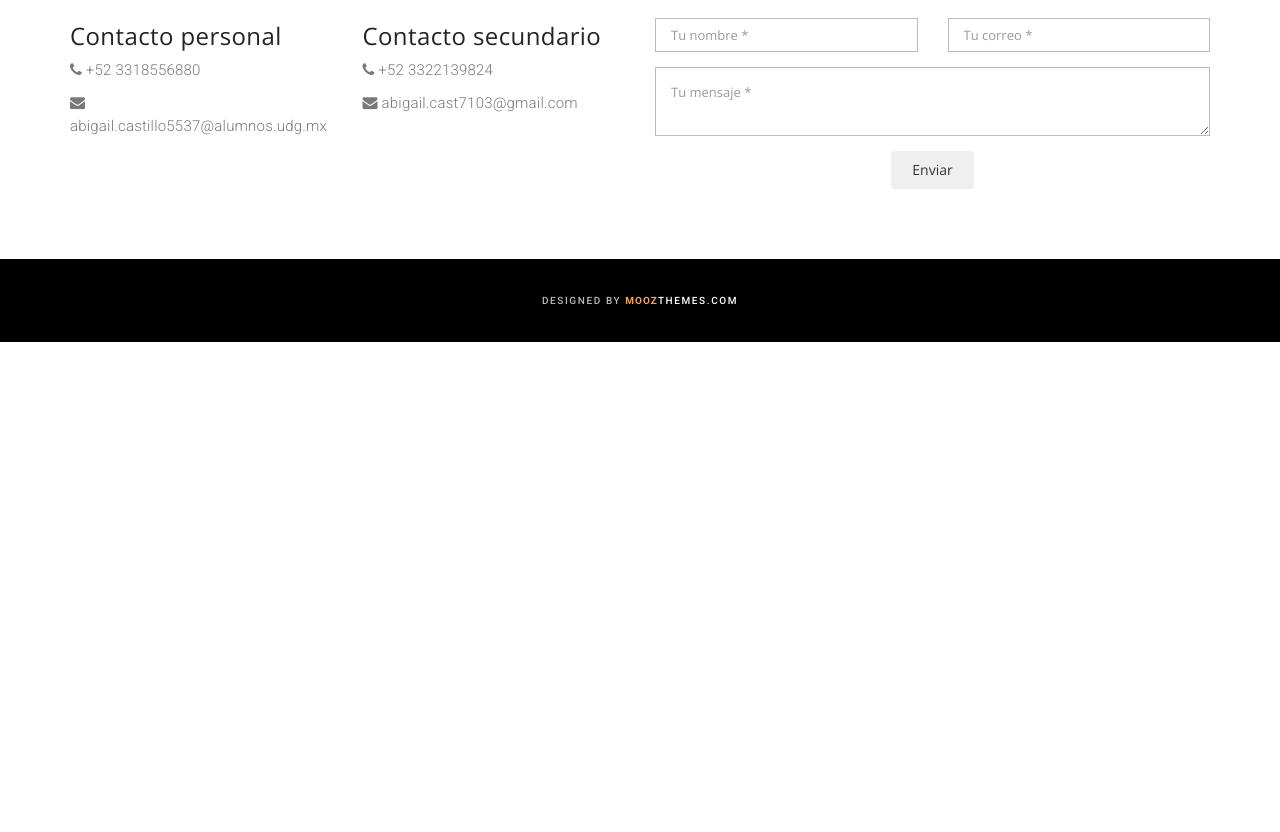
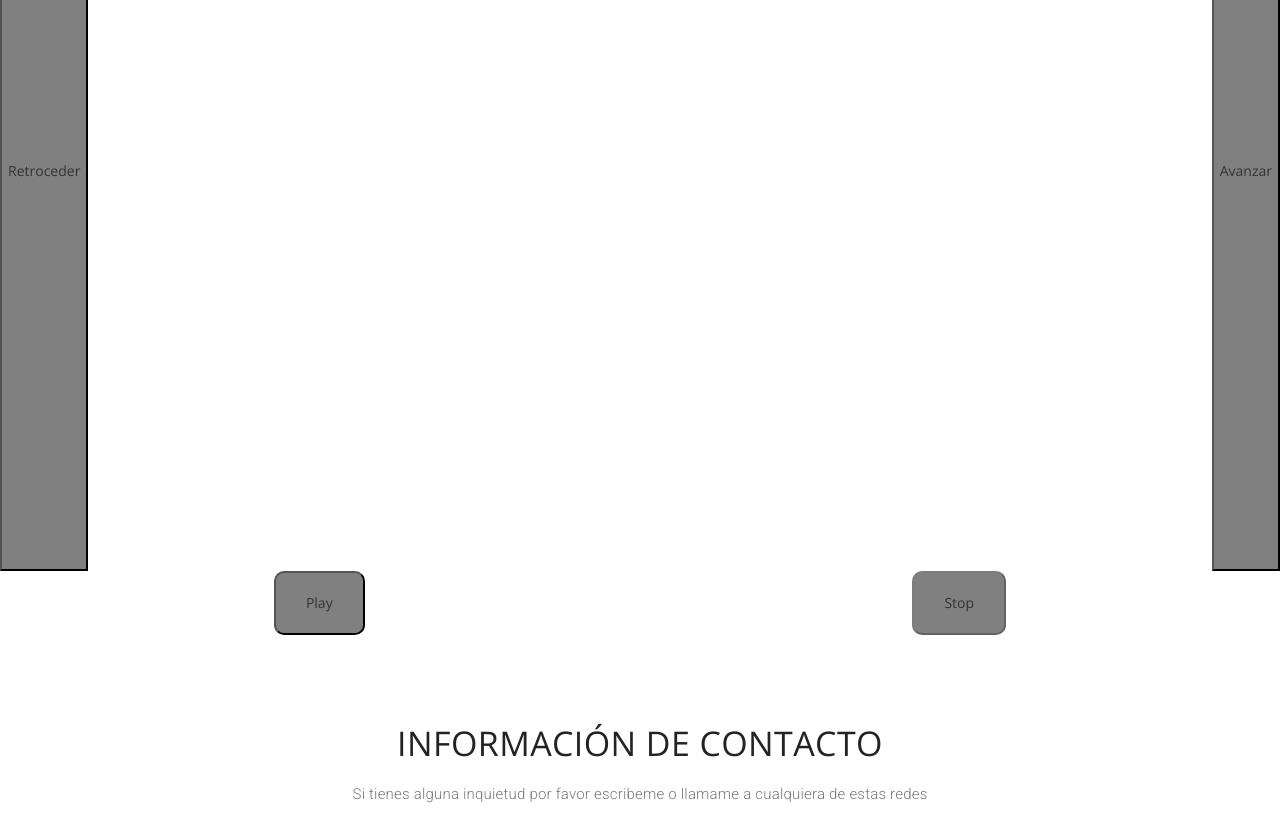
Before and after one commit to Cas-Abigail/cas-abigail.github.io, a plain HTML site: page index.html in a window 1280 px wide. Shown: the part 3945-4777 px from the top of the page. Before the commit the page ends 4287 px from the top, so only its background shows below. Drawn offline with nearby package versions, Linux system fonts and the light colour scheme; a web font is replaced by a local one.

Commit message:
index.html
carrousel

```diff
--- a/index.html
+++ b/index.html
@@ -398,6 +398,17 @@ $botonRetroceder.style.backgroundColor = 'grey';
 
 			</div>
 		</section>
+		<!-- CARRUSEL DE IMAGENES -->
+		<div class="carousel">
+			<button id="retroceder">Retroceder</button>
+			<div id="imagen"></div>
+			<button id="avanzar">Avanzar</button>
+		</div>
+		<div class="controles">
+			<button id="play">Play</button>
+			<button id="stop" disabled>Stop</button>
+		</div>
+
 		<section id="contact">
 			<div class="container">
 				<div class="row">
```
